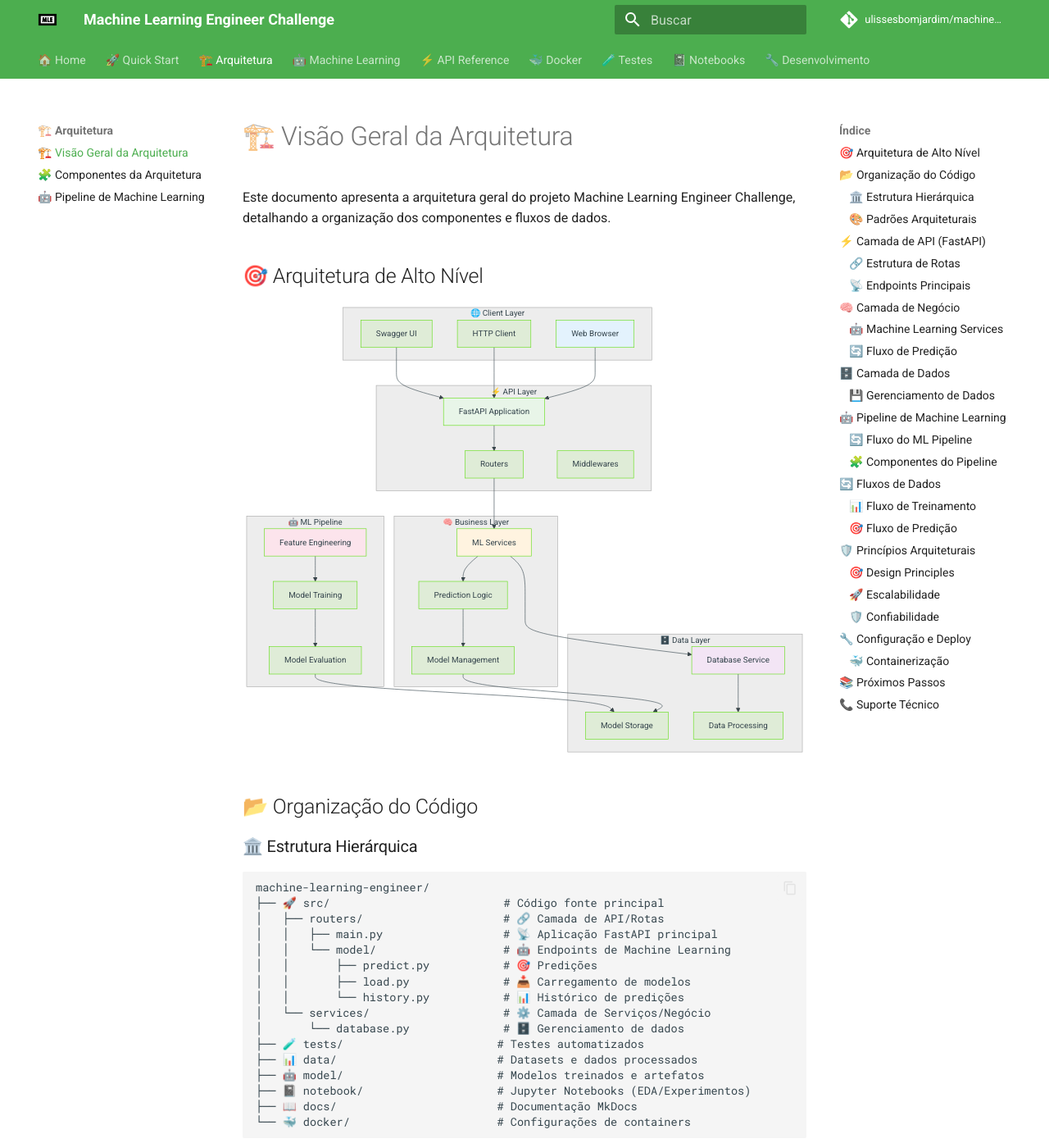
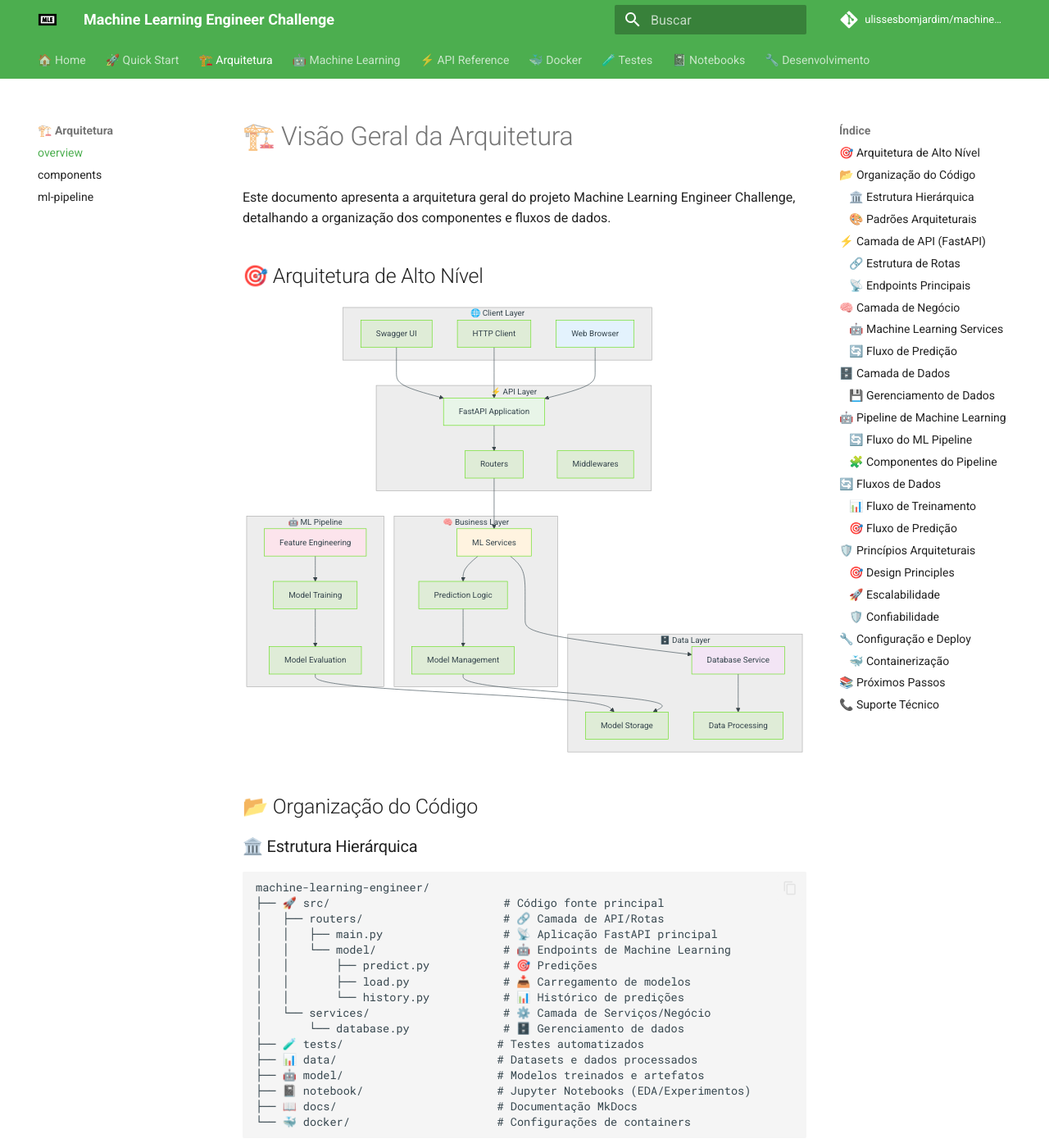
Before and after one commit to ulissesbomjardim/machine-learning-engineer, an MkDocs documentation site: the page built from docs/architecture/overview.md, in a window 1280 px wide and 1400 px high. Shown: the whole window at 82% size. Built offline with MkDocs 1.6.1 and Material for MkDocs 9.7.7, drawn with Linux system fonts in a browser that asks for light colours; comment, search, counter and statistics services are not loaded; some of the changed lines change nothing that is shown.

```diff
--- a/docs/stylesheets/extra.css
+++ b/docs/stylesheets/extra.css
@@ -1,5 +1,10 @@
-.center {
-    display: block;
-    margin-left: auto;
-    margin-right: auto;
+.center {/* Centralização de elementos */
+
+    display: block;.center {
+
+    margin-left: auto;    display: block;
+
+    margin-right: auto;    margin-left: auto;
+
+}    margin-right: auto;
 }
--- a/mkdocs.yml
+++ b/mkdocs.yml
@@ -20,38 +20,38 @@
 nav:
   - 🏠 Home: index.md
   - 🚀 Quick Start:
-    - quick-start/installation.md
-    - quick-start/setup.md
-    - quick-start/running.md
+    - installation: quick-start/installation.md
+    - setup: quick-start/setup.md
+    - running: quick-start/running.md
   - 🏗️ Arquitetura:
-    - architecture/overview.md
-    - architecture/components.md
-    - architecture/ml-pipeline.md
+    - overview: architecture/overview.md
+    - components: architecture/components.md
+    - ml-pipeline: architecture/ml-pipeline.md
   - 🤖 Machine Learning:
-    - ml/data-analysis.md
-    - ml/preprocessing.md
-    - ml/model-training.md
-    - ml/evaluation.md
+    - data-analysis: ml/data-analysis.md
+    - preprocessing: ml/preprocessing.md
+    - model-training: ml/model-training.md
+    - evaluation: ml/evaluation.md
   - ⚡ API Reference:
-    - api/endpoints.md
-    - api/models.md
-    - api/examples.md
+    - endpoints: api/endpoints.md
+    - models: api/models.md
+    - examples: api/examples.md
   - 🐳 Docker:
-    - docker/setup.md
-    - docker/compose.md
-    - docker/deployment.md
+    - setup: docker/setup.md
+    - compose: docker/compose.md
+    - deployment: docker/deployment.md
   - 🧪 Testes:
-    - tests/running-tests.md
-    - tests/coverage.md
-    - tests/integration.md
+    - running-tests: tests/running-tests.md
+    - coverage: tests/coverage.md
+    - integration: tests/integration.md
   - 📓 Notebooks:
-    - notebooks/eda.md
-    - notebooks/modeling.md
-    - notebooks/experiments.md
+    - eda: notebooks/eda.md
+    - modeling: notebooks/modeling.md
+    - experiments: notebooks/experiments.md
   - 🔧 Desenvolvimento:
-    - dev/environment.md
-    - dev/contributing.md
-    - dev/troubleshooting.md
+    - environment: dev/environment.md
+    - contributing: dev/contributing.md
+    - troubleshooting: dev/troubleshooting.md
 
 repo_name: "ulissesbomjardim/machine-learning-engineer"
 repo_url: "https://github.com/ulissesbomjardim/machine-learning-engineer"
```
